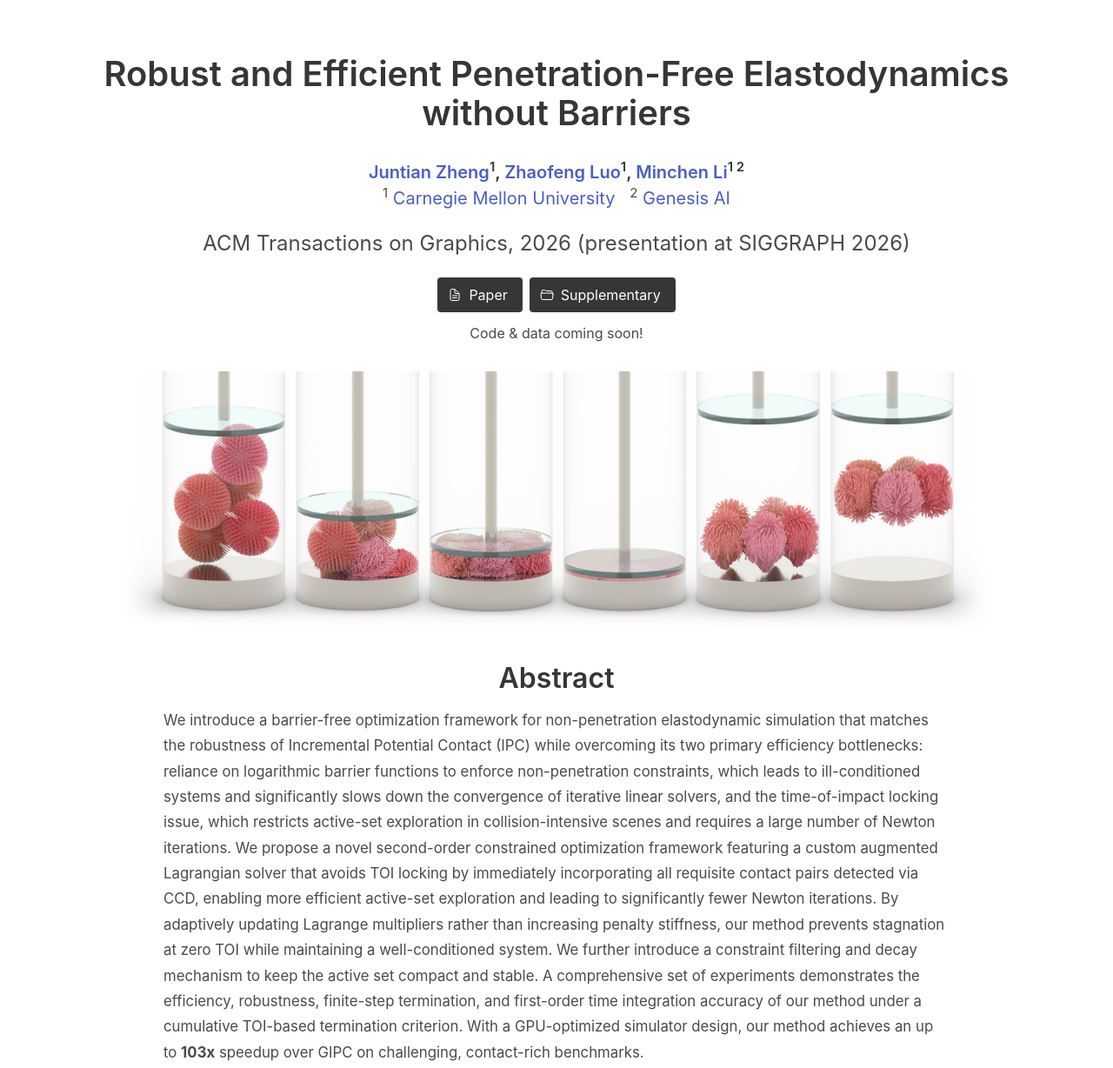
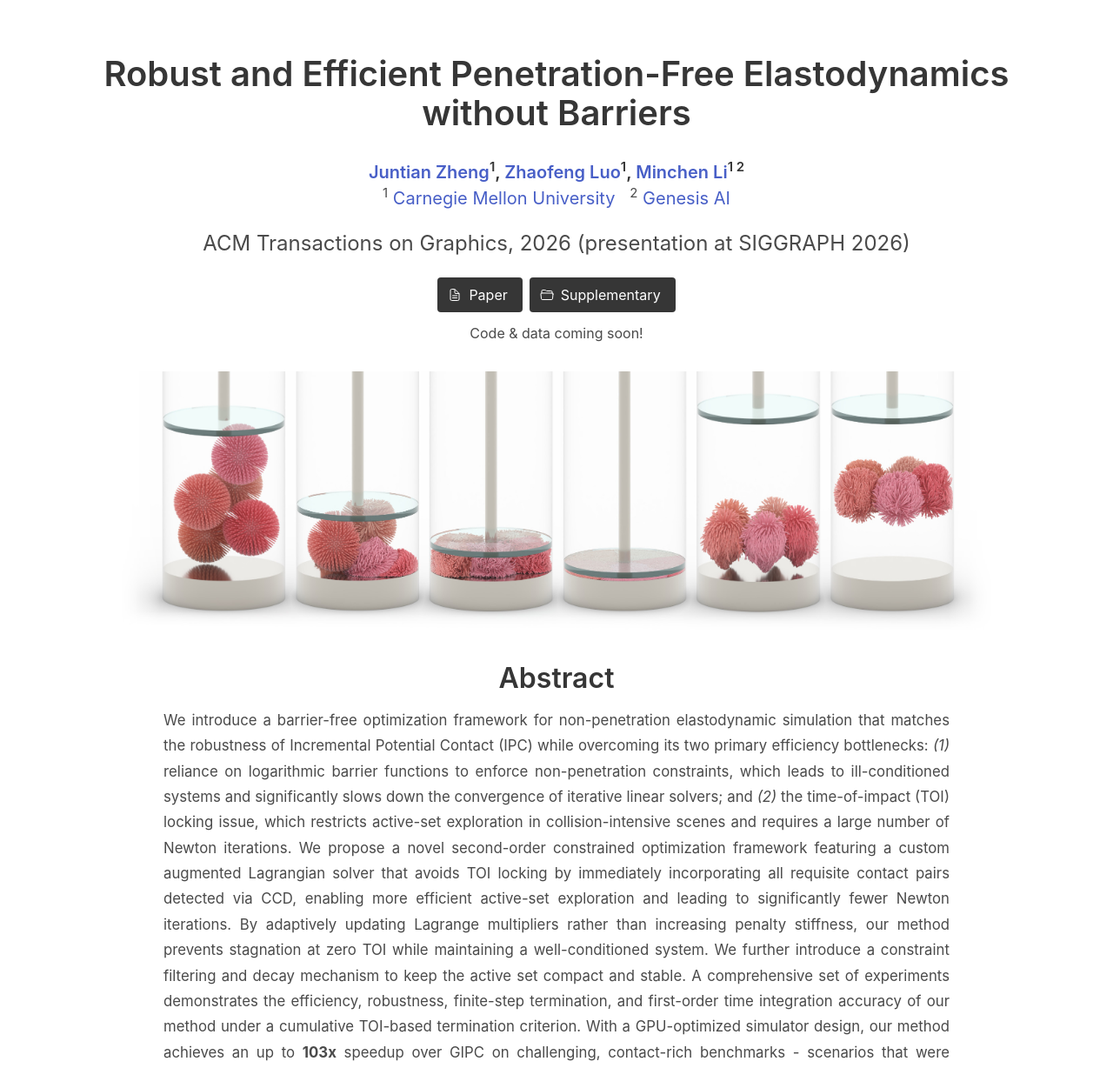
Before and after one commit to Simulation-Intelligence/barrier-free, a plain HTML site: page index.html in a window 1280 px wide. Shown: the top 1228 px of the page at 87% size. Drawn offline with nearby package versions, Linux system fonts and the light colour scheme.

Commit message:
more formatting

```diff
--- a/index.html
+++ b/index.html
@@ -32,7 +32,7 @@
 
         .abstract-block {
             margin-top: 0;
-            text-align: left;
+            text-align: justify;
             padding-top: 2rem;
         }
 
@@ -131,7 +131,7 @@
         <p class="subtitle is-4">ACM Transactions on Graphics, 2026 (presentation at SIGGRAPH 2026)</p>
         <div class="is-flex is-justify-content-center">
             <span class="icon-text mx-1">
-                <a class="button is-dark" href="https://arxiv.org/pdf/2512.12151" role="button" target="_blank">
+                <a class="button is-dark" href="https://doi.org/10.1145/3811035" role="button" target="_blank">
                     <span class="icon"><ion-icon name="document-text-outline"></ion-icon></span>
                     <span>Paper</span>
                 </a>
@@ -151,27 +151,22 @@
         <section class="section abstract-block">
             <h2 class="title is-3 has-text-centered">Abstract</h2>
             <p>
-                We introduce a barrier-free optimization framework for non-penetration
-                elastodynamic simulation that matches the robustness of Incremental Potential
-                Contact (IPC) while overcoming its two primary efficiency bottlenecks:
-                reliance on logarithmic barrier functions to enforce non-penetration
-                constraints, which leads to ill-conditioned systems and significantly slows
-                down the convergence of iterative linear solvers, and the time-of-impact
-                locking issue, which restricts active-set exploration in collision-intensive
-                scenes and requires a large number of Newton iterations. We propose a novel
-                second-order constrained optimization framework featuring a custom augmented
-                Lagrangian solver that avoids TOI locking by immediately incorporating all
-                requisite contact pairs detected via CCD, enabling more efficient active-set
-                exploration and leading to significantly fewer Newton iterations. By
-                adaptively updating Lagrange multipliers rather than increasing penalty
-                stiffness, our method prevents stagnation at zero TOI while maintaining a
-                well-conditioned system. We further introduce a constraint filtering and
-                decay mechanism to keep the active set compact and stable. A comprehensive
-                set of experiments demonstrates the efficiency, robustness, finite-step
-                termination, and first-order time integration accuracy of our method under
-                a cumulative TOI-based termination criterion. With a GPU-optimized simulator
-                design, our method achieves an up to <b>103x</b> speedup over GIPC on challenging,
-                contact-rich benchmarks.
+                We introduce a barrier-free optimization framework for non-penetration elastodynamic simulation
+                that matches the robustness of Incremental Potential Contact (IPC) while overcoming its two primary
+                efficiency bottlenecks: <i>(1)</i> reliance on logarithmic barrier functions to enforce non-penetration
+                constraints, which leads to ill-conditioned systems and significantly slows down the convergence of
+                iterative linear solvers; and <i>(2)</i> the time-of-impact (TOI) locking issue, which restricts active-set
+                exploration in collision-intensive scenes and requires a large number of Newton iterations. We propose
+                a novel second-order constrained optimization framework featuring a custom augmented Lagrangian solver
+                that avoids TOI locking by immediately incorporating all requisite contact pairs detected via CCD,
+                enabling more efficient active-set exploration and leading to significantly fewer Newton iterations.
+                By adaptively updating Lagrange multipliers rather than increasing penalty stiffness, our method prevents
+                stagnation at zero TOI while maintaining a well-conditioned system. We further introduce a constraint
+                filtering and decay mechanism to keep the active set compact and stable. A comprehensive set of
+                experiments demonstrates the efficiency, robustness, finite-step termination, and first-order time
+                integration accuracy of our method under a cumulative TOI-based termination criterion. With a
+                GPU-optimized simulator design, our method achieves an up to <b>103x</b> speedup over GIPC on challenging,
+                contact-rich benchmarks - scenarios that were previously tractable only with barrier-based methods.
             </p>
         </section>
 
@@ -236,10 +231,9 @@
 <pre><code>@article{zheng2026barrierfree,
   author     = {Zheng, Juntian and Luo, Zhaofeng and Li, Minchen},
   title      = {Robust and Efficient Penetration-Free Elastodynamics without Barriers},
-  journal    = {ACM Transactions on Graphics},
+  journal    = {ACM Trans. Graph.},
   year       = {2026},
-  volume     = {45},
-  number     = {4},
+  month      = apr,
   publisher  = {Association for Computing Machinery},
   address    = {New York, NY, USA},
   issn       = {0730-0301},
```
